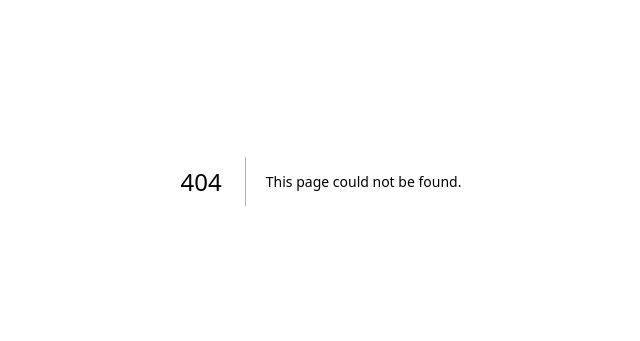
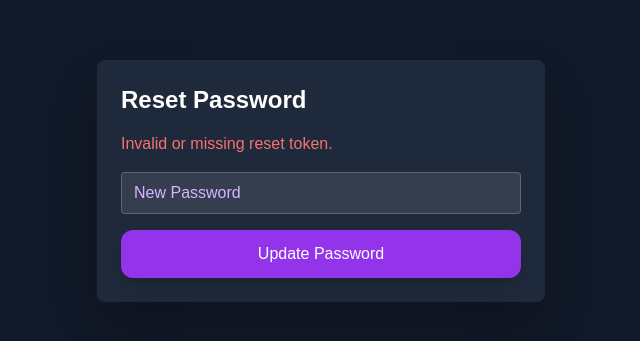
Before and after one commit to Domskk/inventory-system, a Next.js app: page /reset-password in a window 1280 px wide. Before the commit this address had no page. Shown: the part 219-560 px from the top of the page, without its empty margins (319-959 px from the left). Built offline with nearby package versions, Linux system fonts and the light colour scheme; no server answers.

Commit message:
add reset page

```diff
--- a/src/app/page.tsx
+++ b/src/app/page.tsx
@@ -7,7 +7,7 @@ import { useRouter } from 'next/navigation'
 import { useAuth } from './hooks/useAuth'
 
 const containerVariants: Variants = {
-   hidden: {  opacity: 0 },
+  hidden: { opacity: 0 },
   visible: {
     opacity: 1,
     transition: {
@@ -19,25 +19,30 @@ const containerVariants: Variants = {
 const itemVariants: Variants = {
   hidden: { opacity: 0, y: 20 },
   visible: {
-    opacity: 1, y: 0,
+    opacity: 1,
+    y: 0,
     transition: {
-      duration: 0.6, ease: easeOut
+      duration: 0.6,
+      ease: easeOut
     }
   }
 }
-
 const iconVariants: Variants = {
   hidden: { scale: 0, rotate: -180 },
   visible: {
-    scale: 1, rotate: 0
+    scale: 1,
+    rotate: 0
   }
 }
 const formVariants: Variants = {
   hidden: { opacity: 0, x: 20 },
   visible: {
-    opacity: 1, x: 0 },
+    opacity: 1,
+    x: 0
+  },
   exit: {
-      opacity: 0, x: -20
+    opacity: 0,
+    x: -20
   }
 }
 const modalVariants = {
@@ -45,25 +50,17 @@ const modalVariants = {
   visible: {
     opacity: 1,
     scale: 1,
-    transition: {
-      duration: 0.2,
-      ease: easeOut
-    }
+    transition: { duration: 0.2, ease: easeOut }
   },
-   exit:
-   { opacity: 0,
+  exit: {
+    opacity: 0,
     scale: 0.8,
-    transition:
-    { duration: 0.2,
-       ease: easeOut
-    }
+    transition: { duration: 0.2, ease: easeOut }
   }
 }
 const backdropVariants = {
   hidden: { opacity: 0 },
-  visible: { opacity: 1,
-    transition: { duration: 0.2 }
-   }
+  visible: { opacity: 1, transition: { duration: 0.2 } }
 }
 
 function AuthForm({
@@ -103,7 +100,6 @@ function AuthForm({
         exit="exit"
         transition={{ duration: 0.3, ease: easeOut }}
         onSubmit={(e) => onSubmit(e, rememberMe)}
-        // Ensure form is properly typed
         role="form"
       >
         <div className="text-center">
@@ -115,7 +111,7 @@ function AuthForm({
             type="email"
             placeholder="Email"
             value={email}
-            onChange={(e) => onEmailChange(e.target.value)} // Ensure event typing
+            onChange={(e) => onEmailChange(e.target.value)}
             className="w-full px-3 py-2 rounded border border-white/20 bg-white/10 text-white placeholder-purple-300 focus:outline-none focus:border-purple-400"
             required
             aria-label="Email address"
@@ -125,7 +121,7 @@ function AuthForm({
               type={showPassword ? 'text' : 'password'}
               placeholder="Password"
               value={password}
-              onChange={(e) => onPasswordChange(e.target.value)} // Ensure event typing
+              onChange={(e) => onPasswordChange(e.target.value)}
               className="w-full px-3 py-2 rounded border border-white/20 bg-white/10 text-white placeholder-purple-300 focus:outline-none focus:border-purple-400 pr-10"
               required
               aria-label="Password"
@@ -212,6 +208,7 @@ function AuthForm({
     </AnimatePresence>
   )
 }
+
 function LoadingModal({ isVisible }: { isVisible: boolean }) {
   return (
     <AnimatePresence>
@@ -254,7 +251,7 @@ function ErrorModal({ message, onClose }: { message: string | null; onClose: ()
           onClick={onClose}
         />
         <motion.div
-          className="fixed top-1/2 left-1/2 transform -translate-x-1/2 -translate-y-1/2 bg-red-900/90 border border-red-500 rounded-lg p-6 shadow-2xl z-50 max-w-md w-full mx-4 text-center"
+          className="fixed top-1/2 left-1/1 transform -translate-x-1/2 -translate-y-1/2 bg-red-900/90 border border-red-500 rounded-lg p-6 shadow-2xl z-50 max-w-md w-full mx-4 text-center"
           variants={modalVariants}
           initial="hidden"
           animate="visible"
@@ -282,15 +279,16 @@ export default function Home() {
   const [showPassword, setShowPassword] = useState(false)
   const [isLoading, setIsLoading] = useState(false)
   const [error, setError] = useState<string | null>(null)
-  const supabase = createClient()  // Use default client; let handleFormSubmit control persistence
+  const supabase = createClient()
 
   const clearError = useCallback(() => setError(null), [])
 
+  // Only redirect after successful login, not during password reset
   useEffect(() => {
-    if (!authLoading && user) {
+    if (!authLoading && user && !error?.includes('Password reset')) {
       router.replace('/view')
     }
-  }, [authLoading, user, router])
+  }, [authLoading, user, router, error])
 
   const handleFormSubmit = useCallback(async (e: React.FormEvent<HTMLFormElement>, rememberMe: boolean) => {
     e.preventDefault()
@@ -300,7 +298,7 @@ export default function Home() {
       return
     }
 
-    const client = createClient(rememberMe)  // Create new client with rememberMe preference
+    const client = createClient(rememberMe)
     setIsLoading(true)
     let authResult
     if (isSignUp) {
@@ -315,9 +313,8 @@ export default function Home() {
       setError(authResult.error.message)
     } else {
       if (isSignUp) {
-        setError('Account created! Check your email to confirm your account.')  // Info, not error
+        setError('Account created! Check your email to confirm your account.')
       } else {
-        // Success login handled by auth state change in useAuth
         if (rememberMe) {
           localStorage.setItem('rememberMe', 'true')
         } else {
@@ -348,13 +345,15 @@ export default function Home() {
       setError('Please enter your email address.')
       return
     }
+    setIsLoading(true)
     const { error: forgotError } = await supabase.auth.resetPasswordForEmail(email, {
-      redirectTo: window.location.origin
+      redirectTo: `${window.location.origin}/reset-password`
     })
+    setIsLoading(false)
     if (forgotError) {
       setError(forgotError.message)
     } else {
-      setError('Password reset email sent. Check your inbox.')  // Info, not error
+      setError('Password reset email sent. Check your inbox and follow the link to set a new password.')
     }
   }, [email, supabase, clearError])
 
--- /dev/null
+++ b/src/app/reset-password/page.tsx
@@ -0,0 +1,76 @@
+'use client'
+import { useState, useEffect } from 'react'
+import { useSearchParams, useRouter } from 'next/navigation'
+import { createClient } from '../lib/supabase'
+
+export default function ResetPassword() {
+  const searchParams = useSearchParams()
+  const router = useRouter()
+  const token = searchParams.get('token')
+  const [newPassword, setNewPassword] = useState('')
+  const [error, setError] = useState<string | null>(null)
+  const [success, setSuccess] = useState(false)
+  const supabase = createClient()
+
+  useEffect(() => {
+    if (!token) {
+      setError('Invalid or missing reset token.')
+      return
+    }
+  }, [token])
+
+  const handleSubmit = async (e: React.FormEvent) => {
+    e.preventDefault()
+    if (!newPassword) {
+      setError('Please enter a new password.')
+      return
+    }
+
+    setError(null)
+    const { error: updateError } = await supabase.auth.updateUser({
+      password: newPassword,
+    })
+
+    if (updateError) {
+      setError(updateError.message)
+    } else {
+      setSuccess(true)
+      setTimeout(() => router.push('/'), 2000) // Redirect to home after 2 seconds
+    }
+  }
+
+  if (success) {
+    return (
+      <div className="min-h-screen flex items-center justify-center bg-gray-900 text-white">
+        <p>Password updated successfully! Redirecting to home...</p>
+      </div>
+    )
+  }
+
+  return (
+    <div className="min-h-screen flex items-center justify-center bg-gray-900">
+      <div className="bg-slate-800 p-6 rounded-lg shadow-2xl w-full max-w-md">
+        <h2 className="text-2xl font-bold text-white mb-4">Reset Password</h2>
+        {error && <p className="text-red-400 mb-4">{error}</p>}
+        <form onSubmit={handleSubmit} className="space-y-4">
+          <input
+            type="password"
+            placeholder="New Password"
+            value={newPassword}
+            onChange={(e) => setNewPassword(e.target.value)}
+            className="w-full px-3 py-2 rounded border border-white/20 bg-white/10 text-white placeholder-purple-300 focus:outline-none focus:border-purple-400"
+            required
+            aria-label="New password"
+          />
+          <button
+            type="submit"
+            className="w-full bg-purple-600 text-white px-6 py-3 rounded-xl font-medium hover:bg-purple-700 transition-all duration-300 shadow-lg"
+            aria-label="Submit new password"
+          >
+            Update Password
+          </button>
+        </form>
+      </div>
+    </div>
+  )
+}
```
Lines whose indentation alone changed are shown as unchanged.
